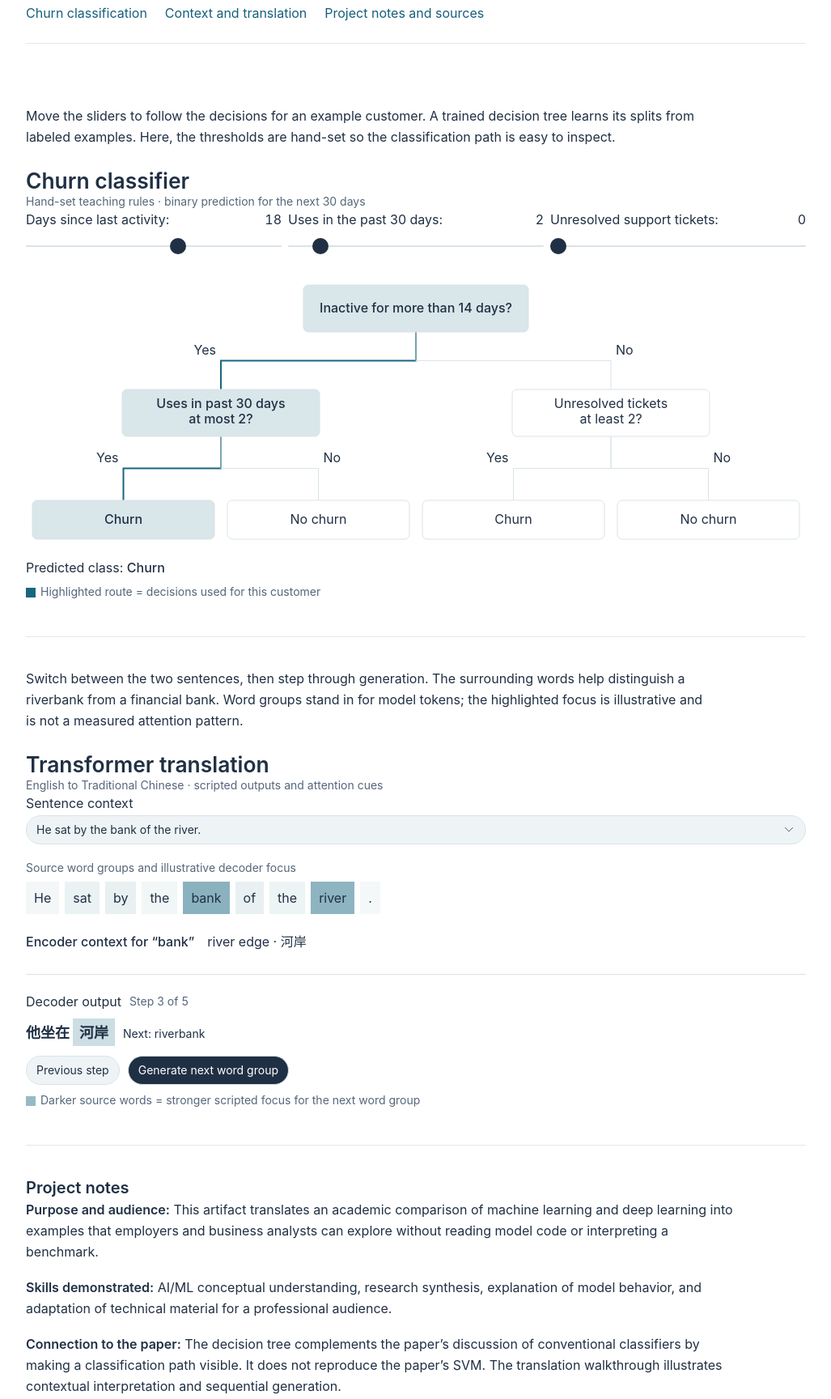
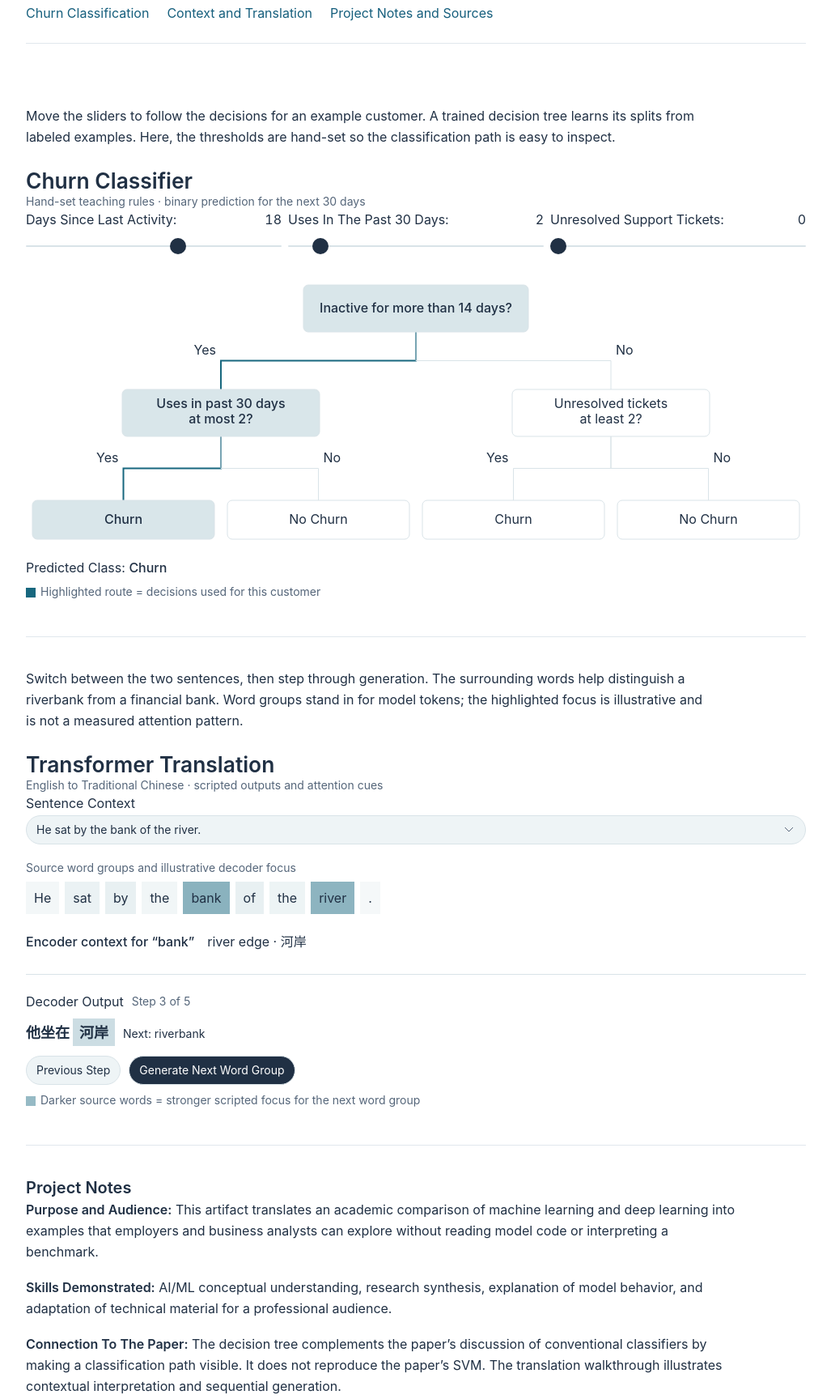
Before and after one commit to QuikSun/AI-ML-Professional-Portfolio, a plain HTML site: page Workshop2/ml-dl-examples.html in a window 1280 px wide. Shown: the part 480-2208 px from the top of the page at 81% size, without its empty margins (126-1153 px from the left). Drawn offline with Linux system fonts and the light colour scheme.

Commit message:
Update ml-dl-examples.html

```diff
--- a/Workshop2/ml-dl-examples.html
+++ b/Workshop2/ml-dl-examples.html
@@ -1511,7 +1511,7 @@ a{color:#165f7d;text-underline-offset:3px}a:hover{color:#14263b}a:focus-visible{
 </head>
 <body>
 
-<header class="project-header"><div class="shell"><a class="project-brand" href="../index.html">Sunny | AI &amp; ML Portfolio</a><a href="../index.html#workshops">Back to portfolio</a></div></header>
+<header class="project-header"><div class="shell"><a class="project-brand" href="../index.html">Sunny | AI &amp; ML Portfolio</a><a href="../index.html#workshops">Back To Portfolio</a></div></header>
 <main class="shell">
   <div class="project-hero">
     <div class="project-label">Workshop 2 · Portfolio Artifact 2</div>
@@ -1519,9 +1519,9 @@ a{color:#165f7d;text-underline-offset:3px}a:hover{color:#14263b}a:focus-visible{
     <p class="project-intro">Explore how customer inputs can lead to a churn classification, and how context can change the meaning of a word during translation.</p>
     <p>Adapted from Assignment 2.3 for employers and business analysts. These examples make the reasoning behind an output visible through interaction.</p>
     <p><strong>Scope:</strong> Both examples are conceptual teaching demonstrations. The classifier uses hand-set rules; the translation output and attention cues are scripted. Neither uses trained weights or real customer data.</p>
-    <nav class="project-nav" aria-label="Artifact navigation"><a href="#churn-demo">Churn classification</a><a href="#translation-demo">Context and translation</a><a href="#project-notes">Project notes and sources</a></nav>
+    <nav class="project-nav" aria-label="Artifact navigation"><a href="#churn-demo">Churn Classification</a><a href="#translation-demo">Context and Translation</a><a href="#project-notes">Project Notes and Sources</a></nav>
   </div>
-  <section class="project-section" id="churn-demo" aria-label="Churn prediction demonstration">
+  <section class="project-section" id="churn-demo" aria-label="Churn Prediction Demonstration">
     <p class="demo-intro">Move the sliders to follow the decisions for an example customer. A trained decision tree learns its splits from labeled examples. Here, the thresholds are hand-set so the classification path is easy to inspect.</p>
 <div id="churn-classifier-example">
   <style>
@@ -1538,23 +1538,23 @@ a{color:#165f7d;text-underline-offset:3px}a:hover{color:#14263b}a:focus-visible{
     #churn-classifier-example .result-line strong { font-weight: 500; }
     #churn-classifier-example .route-key { display: inline-block; width: 12px; height: 12px; background: var(--viz-series-1); margin-right: 6px; vertical-align: middle; }
   </style>
-  <h2>Churn classifier</h2>
+  <h2>Churn Classifier</h2>
   <div class="text-small text-muted">Hand-set teaching rules · binary prediction for the next 30 days</div>
   <div class="viz-controls">
-    <label class="form-label" for="churn-inactive">Days since last activity: <output id="churn-inactive-value" class="tabular-nums">18</output>
+    <label class="form-label" for="churn-inactive">Days Since Last Activity: <output id="churn-inactive-value" class="tabular-nums">18</output>
       <input class="form-range" type="range" id="churn-inactive" min="0" max="30" step="1" value="18">
     </label>
-    <label class="form-label" for="churn-usage">Uses in the past 30 days: <output id="churn-usage-value" class="tabular-nums">2</output>
+    <label class="form-label" for="churn-usage">Uses In The Past 30 Days: <output id="churn-usage-value" class="tabular-nums">2</output>
       <input class="form-range" type="range" id="churn-usage" min="0" max="20" step="1" value="2">
     </label>
-    <label class="form-label" for="churn-tickets">Unresolved support tickets: <output id="churn-tickets-value" class="tabular-nums">0</output>
+    <label class="form-label" for="churn-tickets">Unresolved Support Tickets: <output id="churn-tickets-value" class="tabular-nums">0</output>
       <input class="form-range" type="range" id="churn-tickets" min="0" max="5" step="1" value="0">
     </label>
   </div>
   <figure class="tree-figure">
     <svg class="tree-svg" role="img" aria-labelledby="churn-tree-title churn-tree-desc"></svg>
   </figure>
-  <div class="result-line" aria-live="polite" aria-atomic="true">Predicted class: <strong id="churn-result">Churn</strong></div>
+  <div class="result-line" aria-live="polite" aria-atomic="true">Predicted Class: <strong id="churn-result">Churn</strong></div>
   <div class="text-small text-muted"><span class="route-key" aria-hidden="true"></span>Highlighted route = decisions used for this customer</div>
   <script>
     (() => {
@@ -1588,7 +1588,7 @@ a{color:#165f7d;text-underline-offset:3px}a:hover{color:#14263b}a:focus-visible{
         root.querySelector('#churn-tickets-value').textContent=t;
         const idle=d>14,follow=idle?u<=2:t>=2;
         const leafIndex=idle?(follow?0:1):(follow?2:3);
-        const result=follow?'Churn':'No churn';
+        const result=follow?'Churn':'No Churn';
         root.querySelector('#churn-result').textContent=result;root.dataset.prediction=result;
         const width=Math.max(280,Math.round(root.getBoundingClientRect().width));
         const narrow=width<580,height=narrow?300:338;
@@ -1609,7 +1609,7 @@ a{color:#165f7d;text-underline-offset:3px}a:hover{color:#14263b}a:focus-visible{
           node(width/2,14,278,['Inactive for more than 14 days?'],true,false);
           node(left,143,Math.min(width/2-28,244),['Uses in past 30 days','at most 2?'],idle,false);
           node(right,143,Math.min(width/2-28,244),['Unresolved tickets','at least 2?'],!idle,false);
-          leaves.forEach((x,i)=>node(x,280,width/4-16,[i%2===0?'Churn':'No churn'],leafIndex===i,true));
+          leaves.forEach((x,i)=>node(x,280,width/4-16,[i%2===0?'Churn':'No Churn'],leafIndex===i,true));
         }
       }
       [inactive,usage,tickets].forEach(input=>input.addEventListener('input',draw));
@@ -1619,7 +1619,7 @@ a{color:#165f7d;text-underline-offset:3px}a:hover{color:#14263b}a:focus-visible{
 </div>
 
   </section>
-  <section class="project-section" id="translation-demo" aria-label="Translation demonstration">
+  <section class="project-section" id="translation-demo" aria-label="Translation Demonstration">
     <p class="demo-intro">Switch between the two sentences, then step through generation. The surrounding words help distinguish a riverbank from a financial bank. Word groups stand in for model tokens; the highlighted focus is illustrative and is not a measured attention pattern.</p>
 <div id="transformer-translation-example">
   <style>
@@ -1637,10 +1637,10 @@ a{color:#165f7d;text-underline-offset:3px}a:hover{color:#14263b}a:focus-visible{
     #transformer-translation-example .focus-legend { margin-top: 10px; }
     #transformer-translation-example .focus-mark { display: inline-block; background: color-mix(in srgb, var(--viz-series-1) 45%, transparent); width: 12px; height: 12px; vertical-align: middle; margin-right: 6px; }
   </style>
-  <h2>Transformer translation</h2>
+  <h2>Transformer Translation</h2>
   <div class="text-small text-muted">English to Traditional Chinese · scripted outputs and attention cues</div>
   <div class="viz-controls">
-    <label class="form-label" for="translation-sentence">Sentence context
+    <label class="form-label" for="translation-sentence">Sentence Context
       <select class="form-select" id="translation-sentence">
         <option value="river">He sat by the bank of the river.</option>
         <option value="money">She went to the bank to deposit money.</option>
@@ -1652,11 +1652,11 @@ a{color:#165f7d;text-underline-offset:3px}a:hover{color:#14263b}a:focus-visible{
     <div class="context-row"><span class="encoder-label">Encoder context for “bank”</span><span id="translation-meaning">river edge</span></div>
     <hr>
     <div>
-      <div class="viz-row"><span>Decoder output</span><span class="text-small text-muted tabular-nums" id="translation-step">Step 3 of 5</span></div>
+      <div class="viz-row"><span>Decoder Output</span><span class="text-small text-muted tabular-nums" id="translation-step">Step 3 of 5</span></div>
       <div class="decoder-output"><h3 class="target-groups" lang="zh-Hant"><span class="target-prefix" id="translation-prefix">他坐在</span><span class="target-next" id="translation-next">河岸</span></h3><span class="text-small" id="translation-gloss">Next: riverbank</span></div>
     </div>
   </figure>
-  <div class="viz-row generation-controls"><button type="button" class="btn" id="translation-back">Previous step</button><button type="button" class="btn btn-primary" id="translation-forward">Generate next word group</button></div>
+  <div class="viz-row generation-controls"><button type="button" class="btn" id="translation-back">Previous Step</button><button type="button" class="btn btn-primary" id="translation-forward">Generate Next Word Group</button></div>
   <div class="focus-legend text-small text-muted"><span class="focus-mark" aria-hidden="true"></span>Darker source words = stronger scripted focus for the next word group</div>
   <div class="sr-only" aria-live="polite" aria-atomic="true" id="translation-announcement"></div>
   <script>
@@ -1680,7 +1680,7 @@ a{color:#165f7d;text-underline-offset:3px}a:hover{color:#14263b}a:focus-visible{
         root.querySelector('#translation-gloss').textContent=complete?'Translation complete':'Next: '+data.gloss[emitted];
         root.querySelector('#translation-step').textContent=complete?'Complete · 5 of 5':'Step '+(emitted+1)+' of 5';
         back.disabled=emitted===0;forward.disabled=complete;root.dataset.context=selector.value;root.dataset.emitted=String(emitted);
-        root.querySelector('#translation-announcement').textContent='Context: '+data.meaning+'. Generated prefix: '+prefix+'. '+(complete?'Translation complete.':'Next word group: '+data.target[emitted]+', '+data.gloss[emitted]+'.');
+        root.querySelector('#translation-announcement').textContent='Context: '+data.meaning+'. Generated prefix: '+prefix+'. '+(complete?'Translation complete.':'Next Word Group: '+data.target[emitted]+', '+data.gloss[emitted]+'.');
       }
       selector.addEventListener('change',()=>{emitted=2;draw();});
       back.addEventListener('click',()=>{emitted=Math.max(0,emitted-1);draw();});
@@ -1691,12 +1691,12 @@ a{color:#165f7d;text-underline-offset:3px}a:hover{color:#14263b}a:focus-visible{
 
   </section>
   <section class="project-section project-notes" id="project-notes">
-    <h2>Project notes</h2>
-    <p><strong>Purpose and audience:</strong> This artifact translates an academic comparison of machine learning and deep learning into examples that employers and business analysts can explore without reading model code or interpreting a benchmark.</p>
-    <p><strong>Skills demonstrated:</strong> AI/ML conceptual understanding, research synthesis, explanation of model behavior, and adaptation of technical material for a professional audience.</p>
-    <p><strong>Connection to the paper:</strong> The decision tree complements the paper’s discussion of conventional classifiers by making a classification path visible. It does not reproduce the paper’s SVM. The translation walkthrough illustrates contextual interpretation and sequential generation.</p>
+    <h2>Project Notes</h2>
+    <p><strong>Purpose and Audience:</strong> This artifact translates an academic comparison of machine learning and deep learning into examples that employers and business analysts can explore without reading model code or interpreting a benchmark.</p>
+    <p><strong>Skills Demonstrated:</strong> AI/ML conceptual understanding, research synthesis, explanation of model behavior, and adaptation of technical material for a professional audience.</p>
+    <p><strong>Connection To The Paper:</strong> The decision tree complements the paper’s discussion of conventional classifiers by making a classification path visible. It does not reproduce the paper’s SVM. The translation walkthrough illustrates contextual interpretation and sequential generation.</p>
     <p><strong>Limitations:</strong> The churn rules and 30-day prediction horizon are teaching assumptions with no validated predictive accuracy. The translation walkthrough supports two preset sentences and does not translate arbitrary text. These examples demonstrate inference concepts rather than model training or deployment.</p>
-    <p><strong>AI assistance:</strong> ChatGPT helped adapt the explanations and generate the demonstration code. The code and presentation are AI-assisted; the examples do not establish original model-training results.</p>
+    <p><strong>AI Assistance:</strong> ChatGPT helped adapt the explanations and generate the demonstration code. The code and presentation are AI-assisted; the examples do not establish original model-training results.</p>
     <h3>Sources</h3>
     <ul class="project-sources">
       <li>scikit-learn. <a href="https://scikit-learn.org/stable/modules/tree.html">Decision trees</a>. Documentation explaining supervised decision-tree classification and prediction.</li>
```
